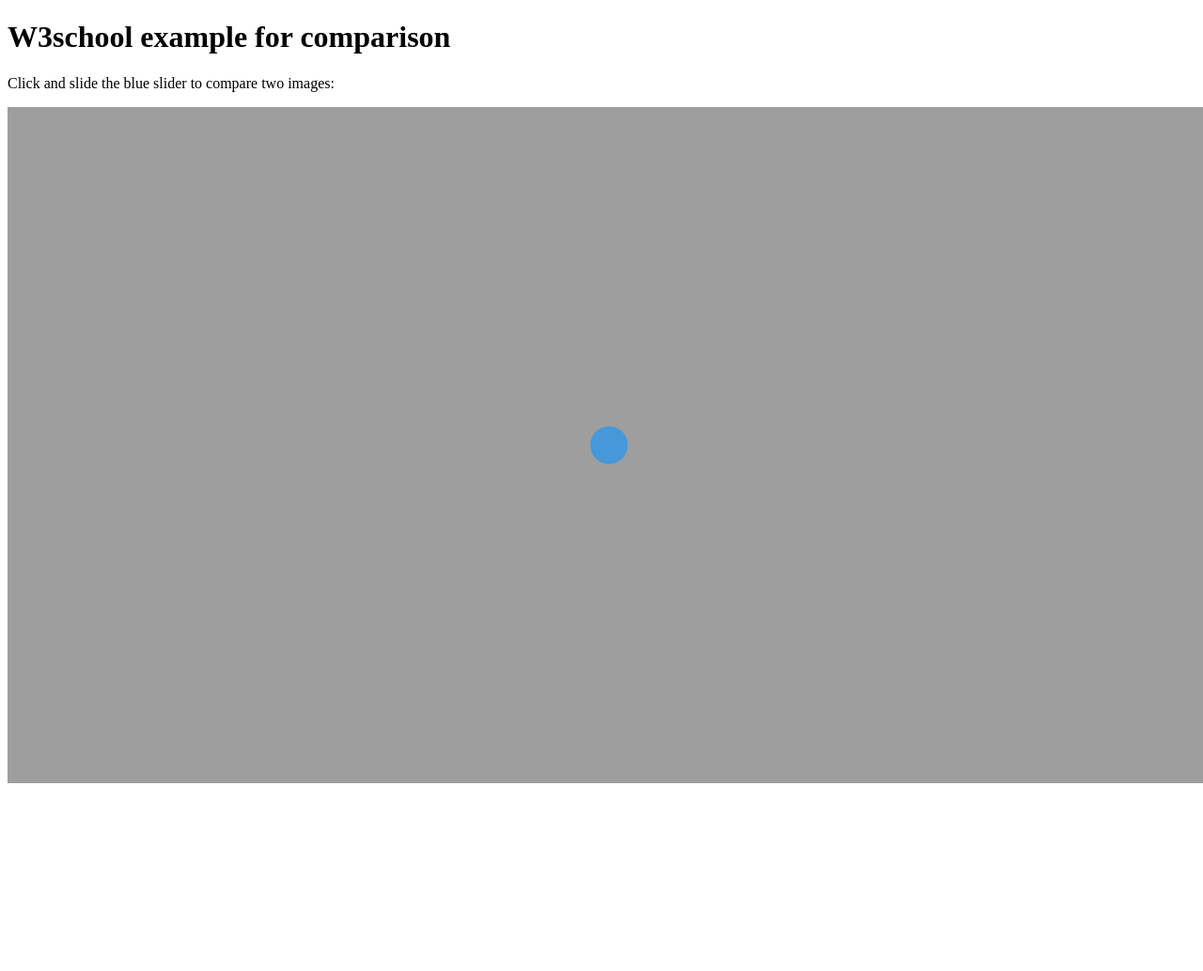
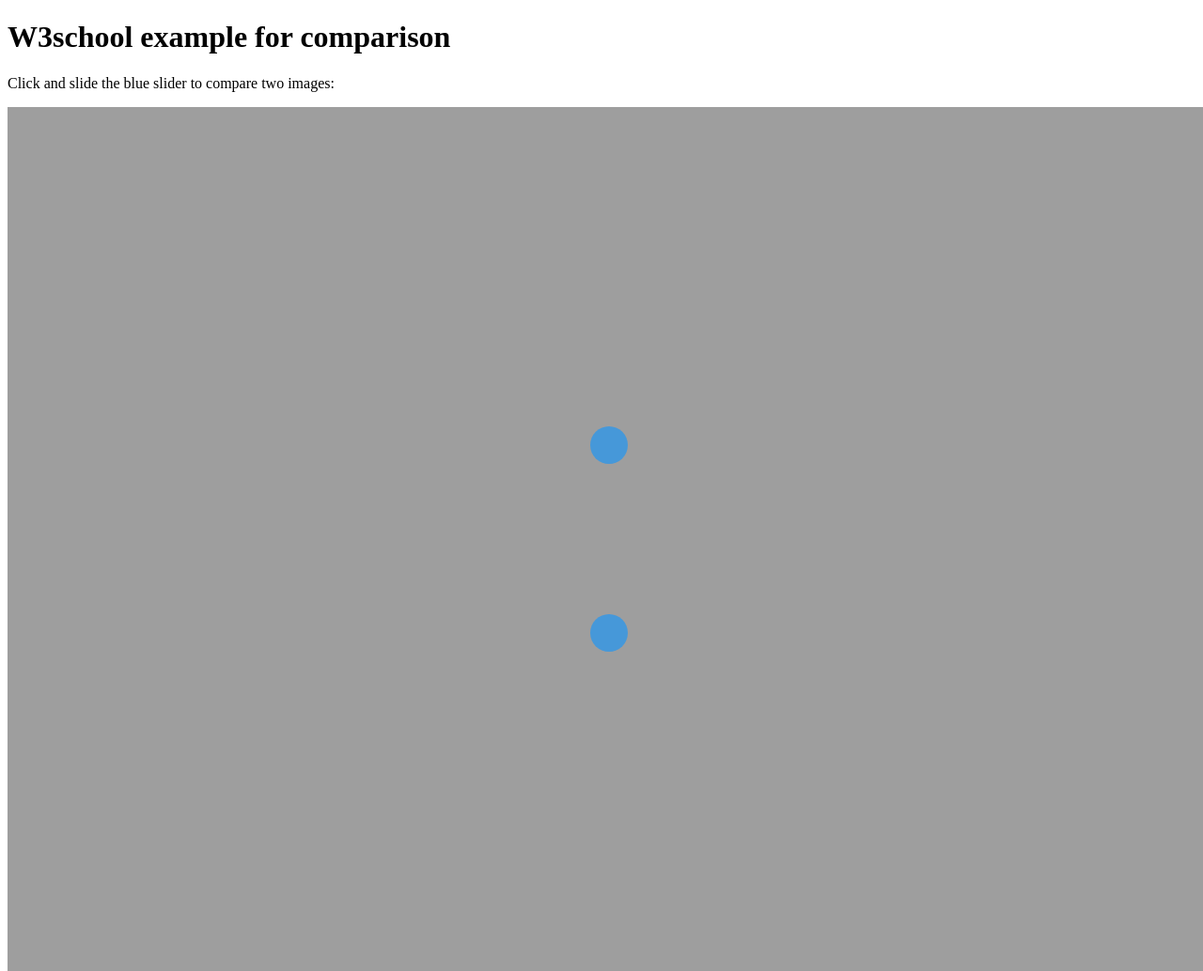
Before and after one commit to PCGamingEra/pcgamingera.github.io, a Jekyll site: the page screens.html, which Jekyll copies as it is, in a window 1280 px wide. Shown: the whole page at 94% size. Built offline with Jekyll 4.4.1, drawn with Linux system fonts in a browser that asks for light colours; before the commit the page ends 900 px from its top, so only the background shows below that.

Commit message:
Update screens.html

```diff
--- a/screens.html
+++ b/screens.html
@@ -128,6 +128,14 @@ function initComparisons() {
   </div>
 </div>
 
+  <div class="img-comp-container">
+  <div class="img-comp-img">
+    <img src="https://pcgamingera.github.io/ds1.png" width="1280" height="720">
+  </div>
+  <div class="img-comp-img img-comp-overlay">
+    <img src="https://pcgamingera.github.io/ds2.png" width="1280" height="720">
+  </div>
+</div>
 <script>
 /*Execute a function that will execute an image compare function for each element with the img-comp-overlay class:*/
 initComparisons();
```
